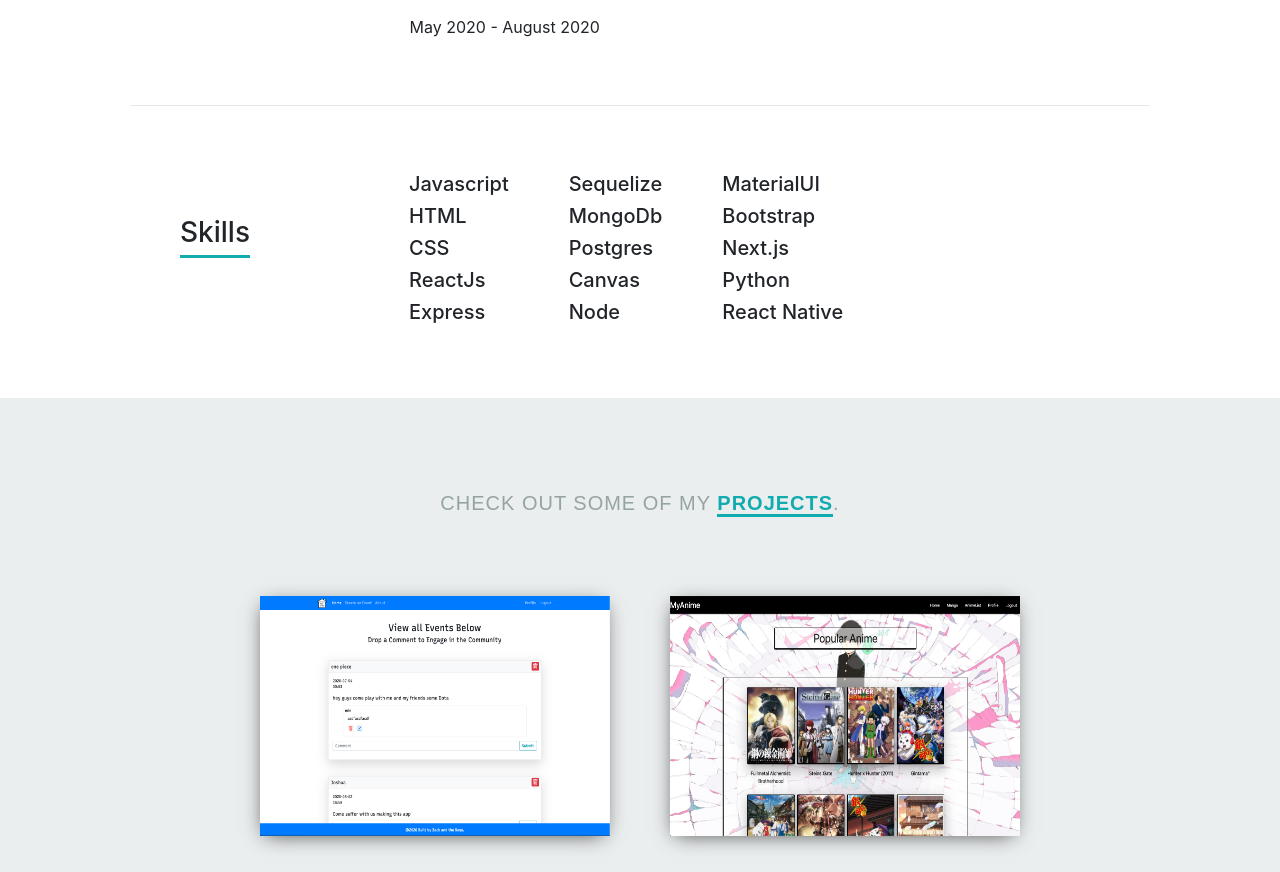
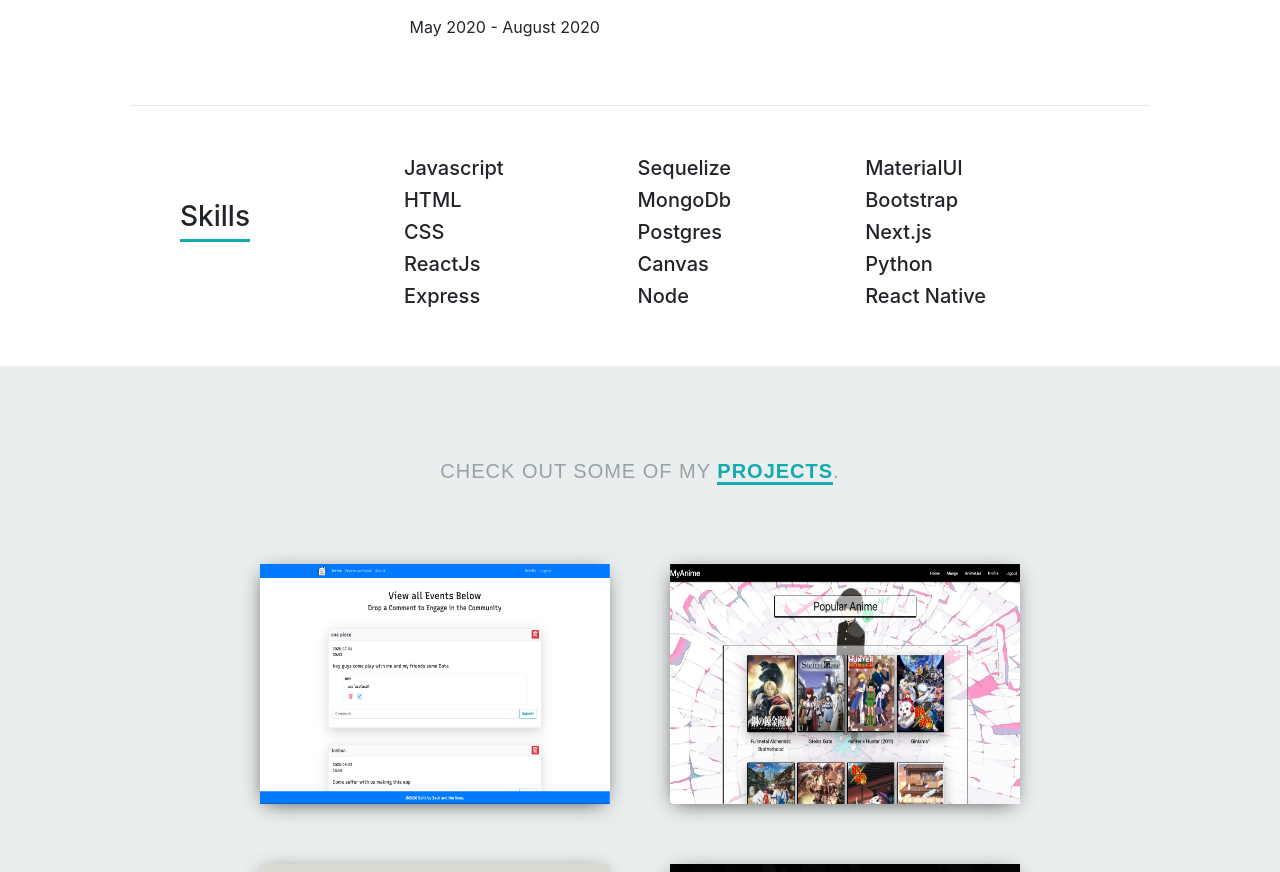
Before and after one commit to AJRJ29/Portfolio, a Next.js app: page / in a window 1280 px wide. Shown: the part 1626-2498 px from the top of the page. Built offline with nearby package versions, Linux system fonts and the light colour scheme.

Commit message:
fix some stuff

```diff
--- a/components/experience.js
+++ b/components/experience.js
@@ -28,59 +28,26 @@ function Experience() {
           <h3><span>Skills</span></h3>
         </div>
         <div className="experience__skillsDetails">
-          <p></p>
-          <div className="experience__skillsBars">
-            <ul className="experience__skillsUl">
-              <li className="experience__skillsList">
+          <div className="experience__skillsOne">
             <h5>Javascript</h5>
-              </li>
-              <li className="experience__skillsList">
             <h5>HTML</h5>
-              </li>
-              <li className="experience__skillsList">
             <h5>CSS</h5>
-              </li>
-              <li className="experience__skillsList">
             <h5>ReactJs</h5>
-              </li>
-              <li className="experience__skillsList">
             <h5>Express</h5>
-              </li>
-            </ul>
-            <ul className="experience__skillsUl">
-              <li className="experience__skillsList">
+          </div>
+          <div className="experience__skillsTwo">
             <h5>Sequelize</h5>
-              </li>
-              <li className="experience__skillsList">
             <h5>MongoDb</h5>
-              </li>
-              <li className="experience__skillsList">
             <h5>Postgres</h5>
-              </li>
-              <li className="experience__skillsList">
             <h5>Canvas</h5>
-              </li>
-              <li className="experience__skillsList">
             <h5>Node</h5>
-              </li>
-            </ul>
-            <ul className="experience__skillsUl">
-              <li className="experience__skillsList">
+          </div>
+          <div className="experience__skillsThree">
             <h5>MaterialUI</h5>
-              </li>
-              <li className="experience__skillsList">
             <h5>Bootstrap</h5>
-              </li>
-              <li className="experience__skillsList">
             <h5>Next.js</h5>
-              </li>
-              <li className="experience__skillsList">
             <h5>Python</h5>
-              </li>
-              <li className="experience__skillsList">
             <h5>React Native</h5>
-              </li>
-            </ul>
           </div>
         </div>
       </div>
--- a/components/picture.js
+++ /dev/null
@@ -1,31 +0,0 @@
-import Card from 'react-bootstrap/Card'
-
-export default function Picture() {
-  return (
-    <div className="picture-container">
-      <Card className="mt-5 m-3 w-75 h-50">
-        <Card.Header className="d-flex justify-content-center"><h1>Joshua Danao</h1></Card.Header>
-        <Card.Body>
-          <Card.Text>
-            <h4>A software engineer and former courier with a passion for collaboration with both clients and developers in order to create interesting solutions through projects made with JavaScript, React, SQL, and other technologies. My time as a software engineer has allowed me to strengthen both my technical expertise, along with my soft-skills including effective multidisciplinary collaboration, maintaining proper expectations, and ensuring client satisfaction.</h4>
-          </Card.Text>
-        </Card.Body>
-      </Card>
-      <Card className="w-75 h-50 m-2 border-0 d-flex flex-row flex-wrap">
-        <Card.Body className="d-flex justify-content-center align-items-center">
-          <Card.Text className="d-flex justify-content-center align-items-center">
-            <img src="./img/josh.jpeg" className="picture shadow-lg h-25 w-25 mr-3"/>
-            <Card.Text className="d-flex flex-column align-items-flex-start">
-              <h5 className="mr-3 ml-3">JavaScript, HTM, CSS, Express, Sequelize, MongoDB, Python, React, Next.js,  Bootstrap, Materialize, Node, CanvasEJS, Git/GitHub, Postgre, SQL, React Native.</h5>
-              <Card.Text className="mr-3 d-flex flex-row">
-                <a href="/img/Resume.pdf" className="mr-3 ml-3"><h3>Resume</h3></a>
-                <a href="https://github.com/AJRJ29?tab=repositories" className="mr-3 ml-3"><h3>Github</h3></a>
-                <a href="https://www.linkedin.com/in/josh-danao-7790701b0/" className="mr-3 ml-3"><h3>Linkedin</h3></a>
-              </Card.Text>
-            </Card.Text>
-          </Card.Text>
-        </Card.Body>
-      </Card>
-    </div>
-  )
-}
--- a/components/projects.js
+++ /dev/null
@@ -1,53 +0,0 @@
-import Card  from 'react-bootstrap/Card'
-
-export default function Projects() {
-  return(
-    <div className="projects-container">
-      <Card className="m-5 w-50">
-        <Card.Header className=" d-flex justify-content-center align-items-center"><h1>Projects</h1></Card.Header>
-      </Card>
-      <Card className="m-5 w-75">
-        <Card.Header className=""><h1>Stay Inside</h1></Card.Header>
-        <Card.Body>
-          <Card.Title className="p-3"><a href="https://serene-albattani-33a131.netlify.app"><img src="./img/stay_inside.png" /></a></Card.Title>
-          <Card.Text>
-            <h5>Stay-inside is a social media web app made to encourage people to have an online gathering events during this pandemic.</h5>
-            <h5>It was created using JavaScript, Express, React, MongoDB and Node.</h5>
-            <a href="https://serene-albattani-33a131.netlify.app">link here</a>
-          </Card.Text>
-        </Card.Body>
-      </Card>
-      <Card className="m-5 w-75">
-        <Card.Header><h1>MyAnime</h1></Card.Header>
-        <Card.Body>
-        <Card.Title className="p-3"><a href="https://seir-auth.herokuapp.com/"><img src="./img/my_anime.png" /></a></Card.Title>
-          <Card.Text>
-            <h5>MyAnime is a full stack app allowing users to create a list of their favorite anime and manga.</h5>
-            <h5>It was created using Javasript, PostgreSQL, Sequelize and Jikan API.</h5>
-            <a href="https://seir-auth.herokuapp.com/">link here</a>
-          </Card.Text>
-        </Card.Body>
-      </Card>
-      <Card className="m-5 w-75">
-        <Card.Header><h1>What's App Clone</h1></Card.Header>
-        <Card.Body>
-        <Card.Title className="p-3"><a href="https://whats-app-clone-c54dd.web.app/"><img src="./img/whatsapp.png" /></a></Card.Title>
-          <Card.Text>
-            <h5>Users can create a room and chat with other users.</h5>
-            <h5>It was created using JavaScript, HTML, CSS, Materia-UI ReactJs, React Context API, Firebase And Google Authentication</h5>
-          </Card.Text>
-        </Card.Body>
-      </Card>
-      <Card className="m-5 w-75">
-        <Card.Header><h1>Breakout</h1></Card.Header>
-        <Card.Body>
-        <Card.Title className="p-3"><img src="./img/breakeout.png" /></Card.Title>
-          <Card.Text>
-            <h5>Users can control the paddle with the mouse to bounce off the ball and destroy all the bricks.</h5>
-            <h5>It was created using JavaScript, HTML-Canvas</h5>
-          </Card.Text>
-        </Card.Body>
-      </Card>
-    </div>
-  )
-}
--- a/pages/index.js
+++ b/pages/index.js
@@ -1,5 +1,3 @@
-import Projects from '../components/projects'
-import Picture from '../components/picture'
 import Header from '../components/header'
 import Head from 'next/head';
 import About from '../components/about';
--- a/styles/globals.css
+++ b/styles/globals.css
@@ -4,142 +4,14 @@
   width: 100%;
 }
 
+body, html {
+  overflow-x: hidden;
+}
+
 * {
   padding: 0;
   margin: 0;
 }
-
-
-/* .projects-container {
-  display: flex;
-  flex-direction: column;
-  align-items: center;
-  justify-content: center;
-  border: 1px solid blue;
-  height: 100%;
-  width: 100%;
-}
-
-.st-container {
-  display: flex;
-  justify-content: center;
-  align-items: center;
-  flex-direction: column;
-  height: 700px;
-  width: 100%;
-  border: 1px solid blue;
-  margin: 20px
-}
-
-.my-container {
-  display: flex;
-  justify-content: center;
-  align-items: center;
-  flex-direction: column;
-  height: 700px;
-  width: 100%;
-  border: 1px solid blue;
-  margin: 20px
-}
-
-.bo-container {
-  display: flex;
-  justify-content: center;
-  align-items: center;
-  flex-direction: column;
-  height: 700px;
-  width: 100%;
-  border: 1px solid blue;
-  margin: 20px
-}
-
-.st-image {
-  display: flex;
-  justify-content: flex-start;
-  align-items: center;
-  border: 1px solid blue;
-  width: 50%;
-}
-
-.my-image {
-  display: flex;
-  justify-content: flex-start;
-  align-items: center;
-  width: 50%;
-  border: 1px solid blue;
-}
-
-.bo-image {
-  display: flex;
-  justify-content: flex-start;
-  align-items: center;
-  width: 50%;
-  border: 1px solid blue;
-}
-
-.st-content {
-  display: flex;
-  justify-content: center;
-  align-items: flex-start;
-  flex-direction: column;
-  width: 30%;
-  margin: 20px
-  border: 1px solid blue;
-}
-.my-content {
-  display: flex;
-  justify-content: center;
-  align-items: flex-start;
-  flex-direction: column;
-  width: 30%;
-  margin: 20px
-  border: 1px solid blue;
-}
-.bo-content {
-  display: flex;
-  justify-content: center;
-  align-items: flex-start;
-  flex-direction: column;
-  width: 30%;
-  margin: 20px
-  border: 1px solid blue;
-}
-
-img {
-  height: auto;
-  width: 100%;
-  min-width: 100px;
-  border: 1px solid blue;
-}
-
-.picture {
-  height: auto;
-  width: 100%;
-  min-width: 100px;
-  border: 1px solid blue;
-}
-
-.brand-container {
-  display: flex;
-  justify-content: center;
-  align-items: flex-start;
-  flex-direction: column;
-  height: 400px;
-  width: 900px;
-  border: 1px solid blue;
-  margin: 20px
-}
-
-.picture-container {
-  display: flex;
-  justify-content: center;
-  align-items: center;
-  flex-direction: column;
-  border: 1px solid blue;
-  height: 100%;
-  width: 100%;
-} */
-
 
 .header {
   display: flex;
@@ -306,7 +178,6 @@ img {
 
 .experience__skills {
   display: flex;
-  flex-wrap: wrap;
   align-items: center;
   width: 100%;
   max-width: 1020px;
@@ -315,7 +186,7 @@ img {
 }
 
 .experience__skillsHeader {
-  margin-right: 159px;
+  margin-right: 40px;
   margin-bottom: 30px;
 }
 
@@ -324,12 +195,18 @@ img {
   padding-bottom: 6px;
 }
 
-.experience__skillsBars {
+.experience__skillsDetails {
   display: flex;
+  justify-content: space-evenly;
+  width: 100%;
 }
-.experience__skillsUl {
-  margin-right: 60px;
-  list-style: none;
+
+.experience__skillsOne {
+  margin-right: 20px;
+}
+
+.experience__skillsTwo {
+  margin-right: 20px;
 }
 
 .project2 {
```
Also changed, not shown: components/navbar.js (deleted, +0 -26 lines), styles/Header.module.css (deleted, +0 -7 lines), styles/Home.module.css (added). Lines whose indentation alone changed are shown as unchanged.
